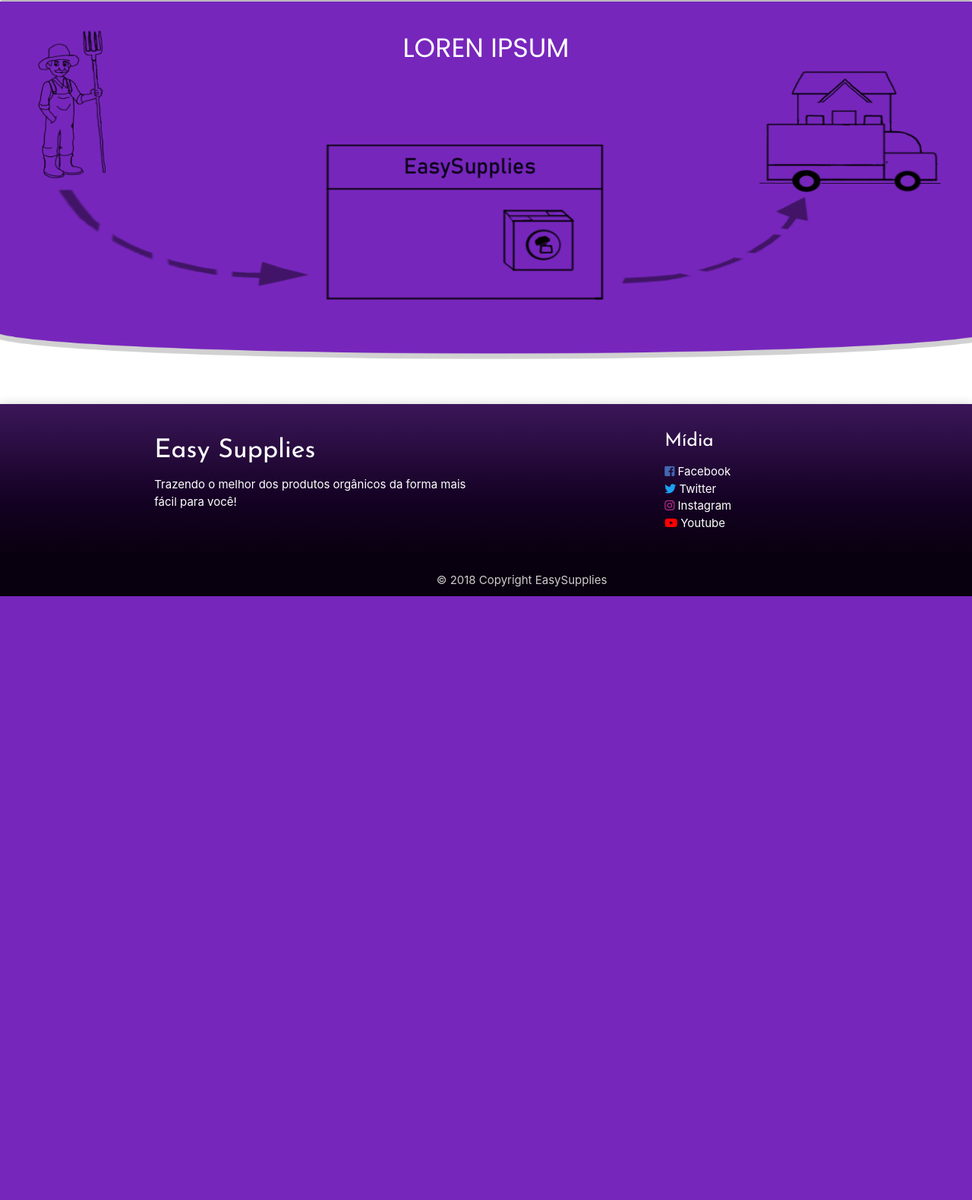
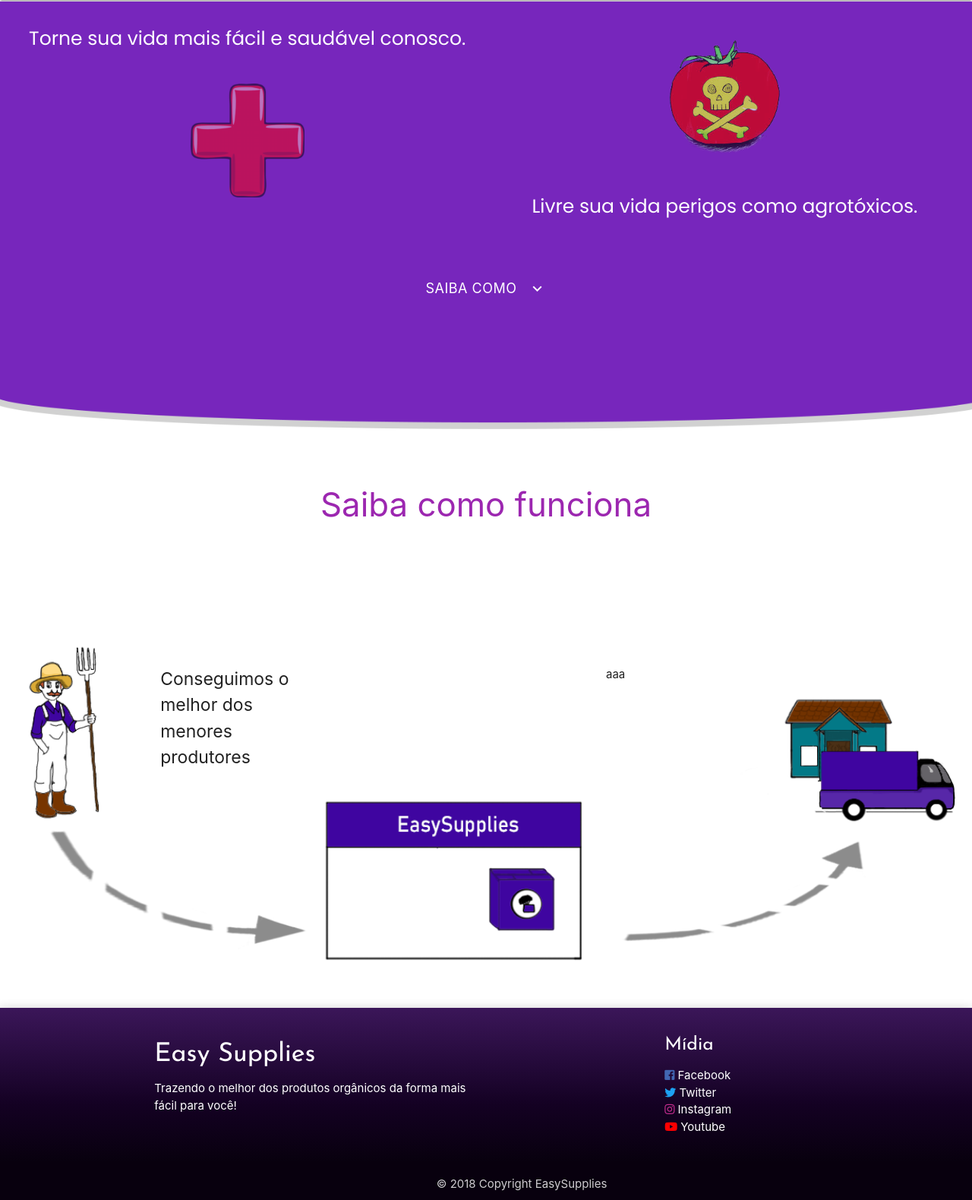
Before and after one commit to Arion49/EasySupplies, a PHP site: page / in a window 1280 px wide. Shown: the part 314-1894 px from the top of the page at 76% size. Before the commit the page ends 1099 px from the top, so only its background shows below. Run offline with PHP 8.4, Linux system fonts and the light colour scheme; some libraries are stand-ins or nearby versions.

Commit message:
home 0.7

```diff
--- a/css.css
+++ b/css.css
@@ -40,6 +40,11 @@
 	width: 100%;
 	margin-top: 40px;
 	margin-bottom: 20px;
+}
+
+.butn_saiba:hover {
+
+	background-color: #4a148c !important;
 }
 
 @media only screen and (max-width: 992px){
--- a/entrar.php
+++ b/entrar.php
@@ -61,6 +61,7 @@
 				<a class="col s6 btn btn-large"
 				href="cad.php"
 				style="font-size: 13px;
+				background-color: #4a148c !important;
 				border-radius: 0 !important;
 				">
 					<i class="material-icons right">arrow_forward</i>
@@ -96,6 +97,7 @@
 					id="btn-login-logar"
 					type="submit" name="submit"
 					style="width: 100%;
+					background-color: #4a148c;
 					margin-bottom: 40px;
 					margin-top: 20px;
 					">
--- a/index.php
+++ b/index.php
@@ -19,7 +19,6 @@
  <link rel="shortcut icon" type="image/png" href="img/favicon.png">
 
  <meta name="description" value="Suprimentos fáceis, trazendo o melhor dos produtos orgânicos da forma mais fácil para você!">
-
  <!-- Compiled and minified CSS -->
  <link rel="stylesheet" href="https://cdnjs.cloudflare.com/ajax/libs/materialize/1.0.0-rc.2/css/materialize.min.css">
 
@@ -29,32 +28,102 @@
 
  <body style="background-color: white; margin: 0;padding: 0;">
 
+  <!-- Exemplificar -->
+  <div class="container-fluid" style="background-color: white;">
+
+    <span id="background-img"
+        style="
+        display: none;
+        background-repeat: no-repeat;
+        background-position: center;
+        background-attachment: fixed;
+        z-index: -1;
+        position: fixed;
+        max-height: 1170px;
+        height: 1170px;
+        width: 100%;
+        opacity: 0.3" class="animated infinite pulse slower">
+    </span>
+
     <?php
-          include_once("nav.php");
+      include_once 'nav.php';
     ?>
-
-    <!-- Exemplificar -->
-    	<div class="container-fluid" style="background-color: white;margin-bottom: 0;">
 
     <div class="row" style="margin-top:2px">
 
       <div class="col s12 responsivea-img" style="
       background-image: url('img/back_index-p1.png');
-          height: 510px;
-          background-size: 100% 510px;
+      height: 610px;
+      padding-top: 30px;
+      background-size: 100% 610px;
       ">
 
-            <div class="col s12 center-align animated fadeIn slow delay-1s"
+        <div class="col m6 s12 center-align animated fadeIn slow delay-1s"
         style="
-            background-image: url('img/1.png');
-            height: 400px;
-            background-size: 100% 400px;
-            font-family: 'Poppins', sans-serif; font-size: 35px;
+        font-family: 'Poppins', sans-serif; font-size: 25px;
         color: white;
         ">
-            <p>
-              LOREN IPSUM
-            </p>
+
+          Torne sua vida mais fácil e saudável conosco.
+
+          <div class="col s12 center-align">
+            <img src="img/red.png" style="height: 150px; margin-top: 40px; opacity: 0.5">
+          </div>
+
+        </div>
+
+        <div class="col m6 s12 center-align animated fadeIn delay-3s hide-on-small-only"
+        style="
+        font-family: 'Poppins', sans-serif; font-size: 25px;
+        color: white;
+        "
+        >
+
+          <div class="col s12 center-align">
+            <img src="img/download.png" style="height: 150px; margin-top: 20px;margin-bottom: 40px; opacity: 0.7">
+          </div>
+
+          Livre sua vida perigos como agrotóxicos.
+
+        </div>
+
+        <div class="col s12 center-align" style="margin-top: 5%">
+
+          <button class="btn btn-large btn-flat white-text butn_saiba" style="
+          font-size: 18px;
+          ">
+            Saiba como
+            <i class="material-icons right">expand_more</i>
+
+          </button>
+
+        </div>
+
+      </div>
+
+      <div class="col s12 center-align purple-text">
+        <h3> Saiba como funciona </h3>
+      </div>
+
+      <div class="col s12" style="
+      padding-top: 70px;
+      margin-top: 100px;
+      background-image: url('img/1.png');
+      background-repeat: no-repeat;
+      background-position: top;
+      background-size: 100%;
+      height: 500px;
+      ">
+
+        <div class="container">
+
+          <div class="col s3" style="font-size: 23px">
+            Conseguimos o melhor dos menores produtores
+          </div>
+
+          <div class="col s4 offset-s5">
+            aaa
+          </div>
 
         </div>
 
--- a/nav.php
+++ b/nav.php
@@ -86,11 +86,12 @@
 
 
 
-					<ul class="right" style=" padding-left: 20px;">
+					<ul class="right" style=" padding-left: 20px;
+						background-color: #381159; ">
 
 						<li
 						style="font-family: 'Poppins', sans-serif; font-size: 11pt;
-						background-color: #381159;
+						padding-left: 10px;
 						padding-right: 10px;
 						">
 							<?php
```
Also changed, not shown: img/1.png, img/download.png (added), img/red.png (added). Lines whose indentation alone changed are shown as unchanged.
